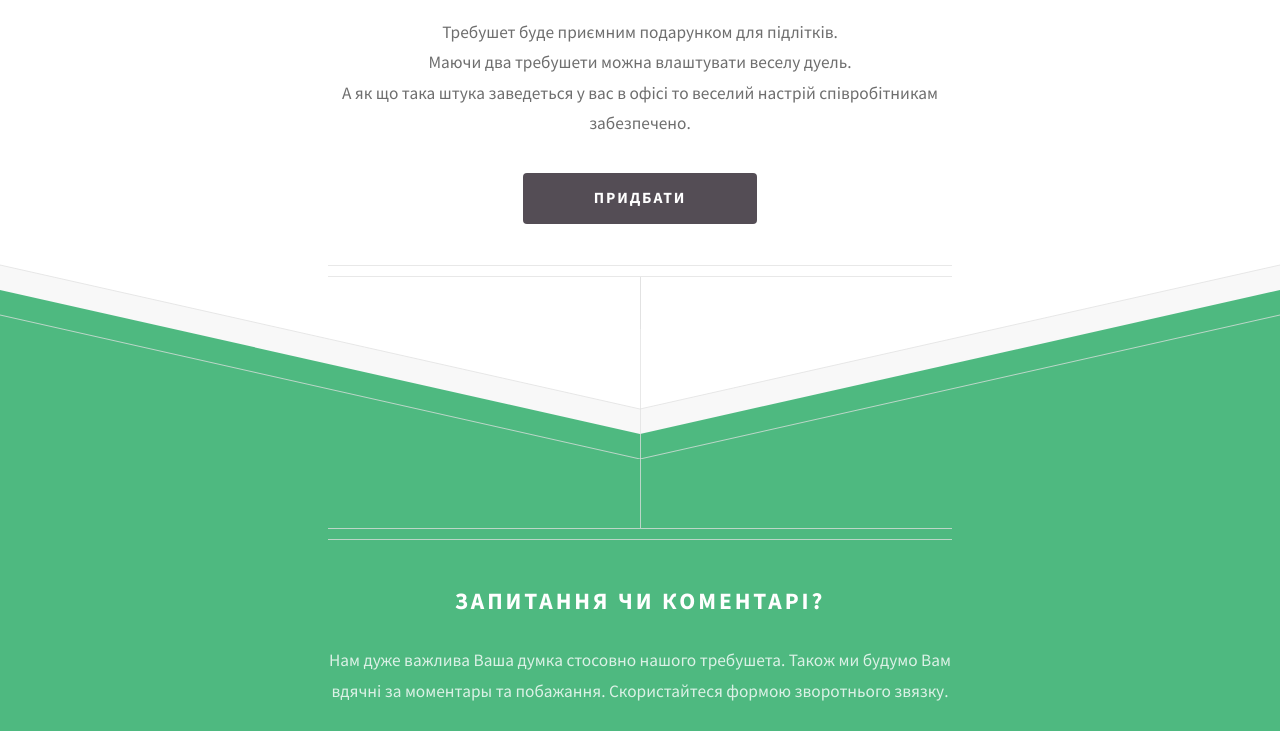
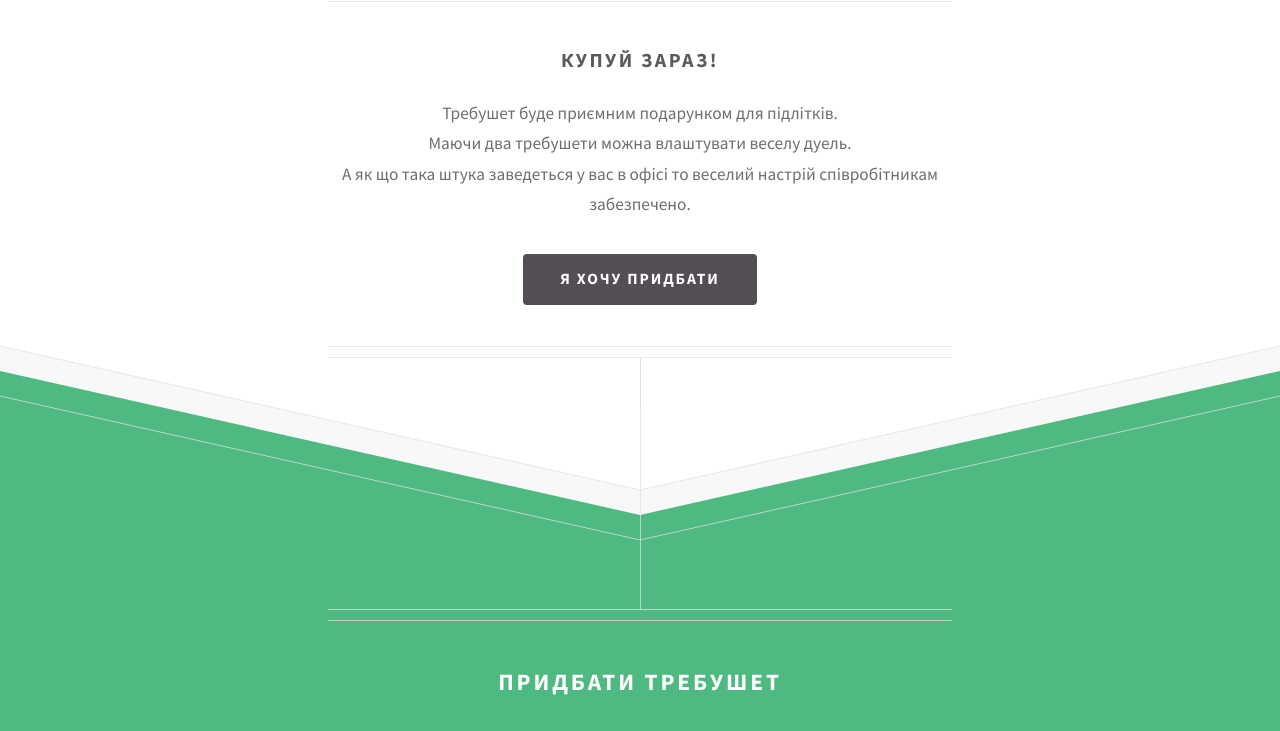
Before and after one commit to spilberg/spilberg.github.io, a plain HTML site: page index.html in a window 1280 px wide. Shown: the part 2069-2800 px from the top of the page. Drawn offline with Linux system fonts and the light colour scheme.

Commit message:
add texts

```diff
--- a/index.html
+++ b/index.html
@@ -22,6 +22,10 @@
 				<p>Ми пропонуемо вам цікаву іграшку.
 				<br />
 				Діючий макет стародавьої облогової машини!</p>
+                <br/>
+                <ul class="actions">
+                    <li><a href="#pay" class="button">Я хочу придбати</a></li>
+                </ul>
 			</div>
 
 		<!-- Main -->
@@ -69,6 +73,8 @@
 						</div>
 					</section>
 				</div>
+
+
 
 				<!--
 				<div class="box container">
@@ -217,7 +223,7 @@
 						</form>
 					</section>
 				</div>
-				-->
+				 -->
 
 				<footer class="major container 75%">
 					<h3>Купуй зараз!</h3>
@@ -225,7 +231,7 @@
                     Маючи два требушети можна влаштувати веселу дуель.<br/>
                     А як що така штука заведеться у вас в офісі то веселий настрій співробітникам забезпечено.</p>
 					<ul class="actions">
-						<li><a href="#" class="button">Придбати</a></li>
+						<li><a href="#pay" class="button">Я хочу придбати</a></li>
 					</ul>
 				</footer>
 
@@ -235,13 +241,14 @@
 			<div id="footer">
 				<div class="container 75%">
 
-					<header class="major last">
-						<h2>Запитання чи коментарі?</h2>
+                    <a name="pay"></a>
+                    <header class="major last">
+						<h2>Придбати требушет</h2>
 					</header>
 
-					<p>Нам дуже важлива Ваша думка стосовно нашого требушета. Також ми будумо Вам вдячні за моментары та побажання. Скористайтеся формою зворотнього звязку.</p>
+                    <p>Заповніть форму та мы обов’язково зв’яжемось з Вами та домовимось про доставку. Також нам дуже важлива Ваша думка стосовно нашого требушета, ми будумо Вам вдячні за коментарі та побажання.</p>
 
-					<form method="post" action="#">
+                    <form method="post" action="#">
 						<div class="row">
 							<div class="6u 12u(mobilep)">
 								<input type="text" name="name" placeholder="Ім’я" />
@@ -258,7 +265,7 @@
 						<div class="row">
 							<div class="12u">
 								<ul class="actions">
-									<li><input type="submit" value="Надіслати повідомлення" /></li>
+									<li><input type="submit" value="Надіслати" /></li>
 								</ul>
 							</div>
 						</div>
```
